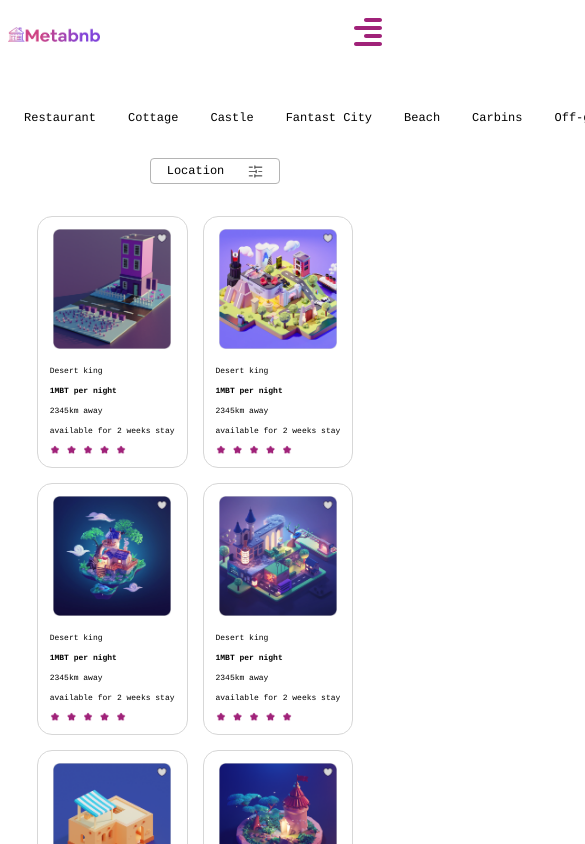
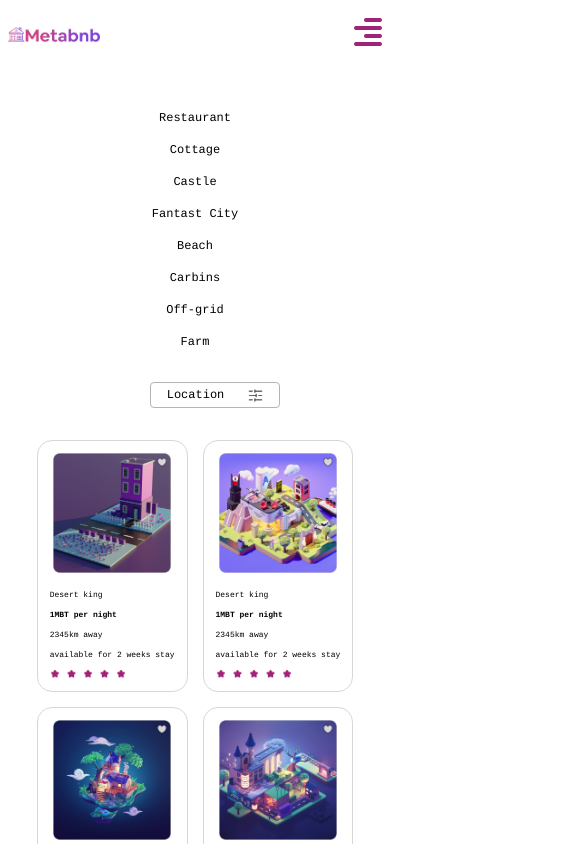
Before and after one commit to usorfaitheloho/metabnb, a React (Create React App) app: page /place-to-stay in a window 390 px wide. Shown: the top 844 px of the page, 585 px wide, since content can reach past the window. Built offline with nearby package versions, Linux system fonts and the light colour scheme.

Commit message:
Add redirect and Fix hamburger

```diff
--- a/src/component/Navbar.js
+++ b/src/component/Navbar.js
@@ -29,7 +29,7 @@ const Navbar = ({handleModal}) => {
                     <img src={logo} alt="Logo" className="h-[15px] md:h-[20px] lg:h-[30px]" />
                 </Link>
             </span>
-                <div className={`${menuOpen ? "visible bottom-0 flex flex-col lg:flex-row pt-16 gap-y-12 items-center lg:gap-y-0 fixed lg:static w-[100%] h-full lg:w-max right-0 lg:h-max top-16 bottom-0 bg-[#A02279] text-[#FFFF] z-8 transition-all duration-1000 ease-in-out lg:transition-none" : "hidden justify-between -right-full" } w-[40%] lg:justify-between md:flex text-[#434343] text-sm`}>
+                <div className={`${menuOpen ? "visible bottom-0 flex flex-col lg:flex-row pt-16 gap-y-12 items-center lg:gap-y-0 fixed lg:static w-[100%] h-full lg:w-max right-0 lg:h-max top-16 bottom-0 bg-[#A02279] text-[#fff] z-8 transition-all duration-1000 ease-in-out lg:transition-none" : "hidden justify-between -right-full" } w-[40%] lg:justify-between md:flex text-[#434343] text-sm`}>
                     {data && data.map((item) => (
                         <ul key={item.id}>
                         <li><Link to={item.href} onClick={handleMenuOpen}>{item.name}</Link></li>
--- a/src/component/pages/PlaceToStay.js
+++ b/src/component/pages/PlaceToStay.js
@@ -19,8 +19,8 @@ const PlaceToStay = () => {
 
     <Navbar handleModal={handleModal} />
     <div className="py-8 lg:py-[3rem] px-2 lg:px-8 max-w-[1200px] mx-auto">
-        <div className="flex flex-col lg:flex-row items-center text-sm lg:w-[90%] mx-auto mb-[2rem]">
-                <div className="flex justify-between flex-nowrap w-full lg:scrollbar-hide scroll-smooth mb-4 lg:mb-0 py-4">
+        <div className="flex flex-col lg:flex-row justify-center lg:justify-between items-center text-sm lg:w-[90%] mx-auto mb-[2rem]">
+                <div className="flex flex-col lg:flex-row justify-center lg:justify-between text-center gap-y-4 flex-nowrap w-full lg:scrollbar-hide scroll-smooth mb-4 lg:mb-0 py-4">
                     {PlaceToStayFilters.map((item,id) =>(
                         <Link key={id} to={item.link} className="text-xs whitespace-nowrap mx-4">{item.name}</Link>
                     ))}
```
Also changed, not shown: 1 other file (tests, documents, lock files or other folders).
